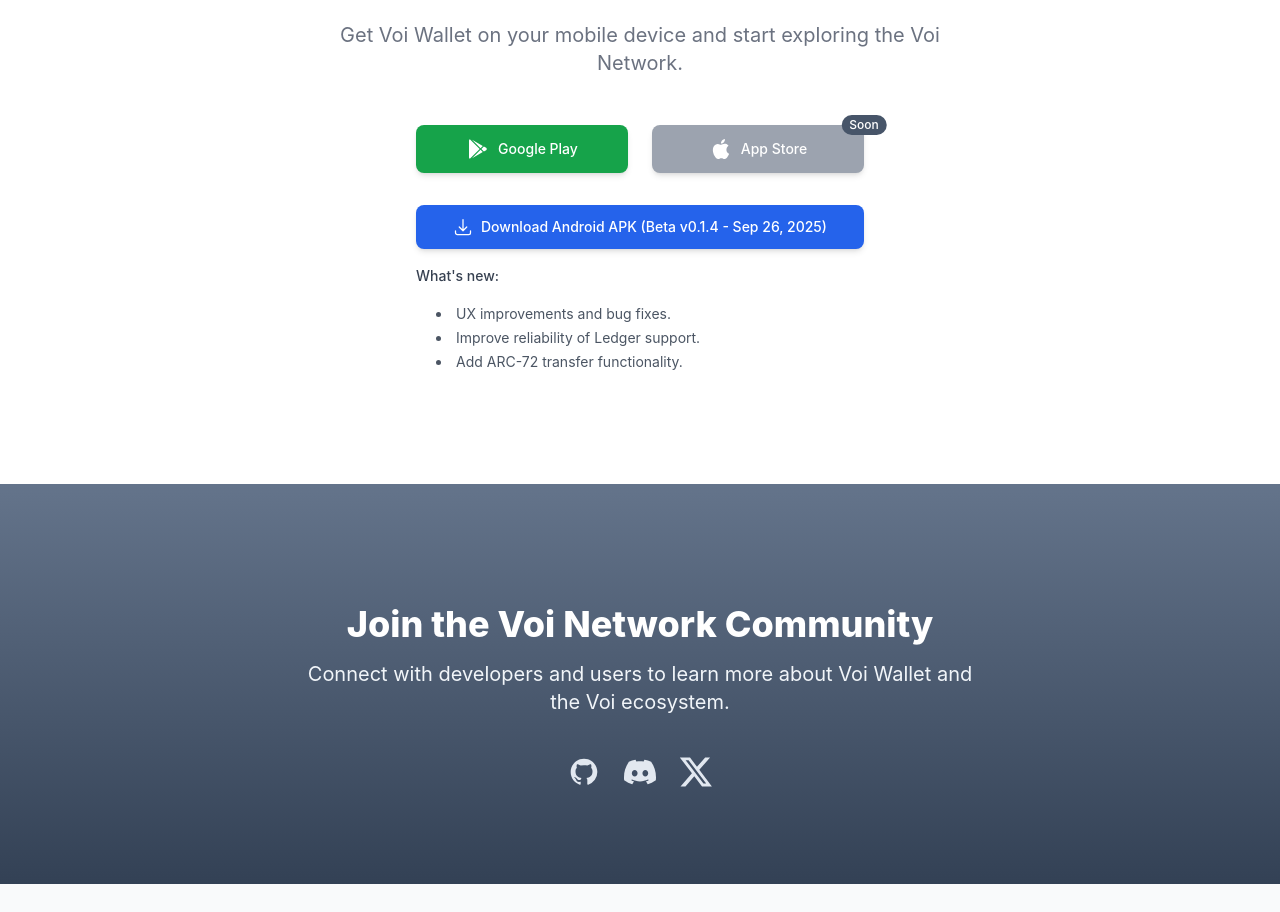
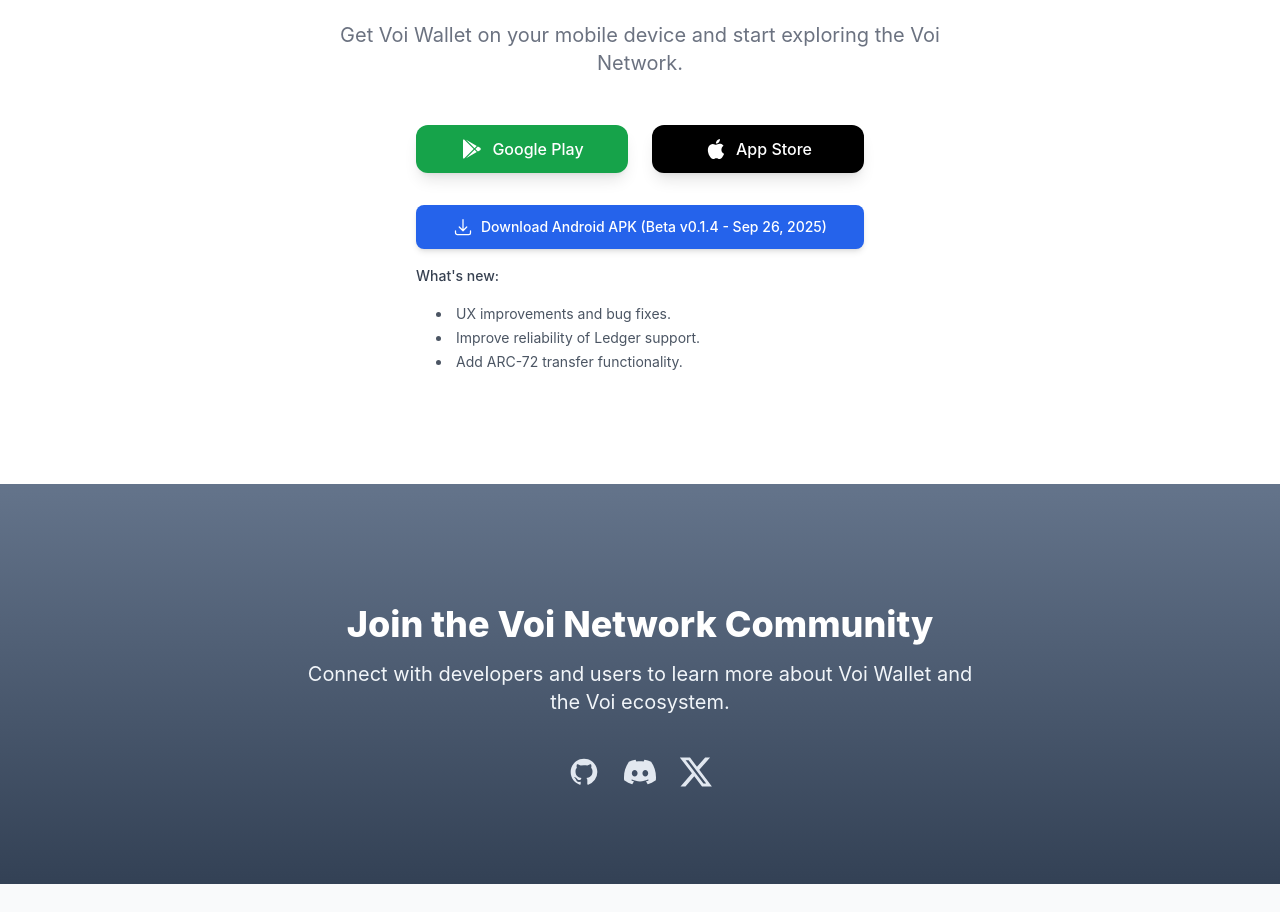
Before and after one commit to xarmian/vera-web, a SvelteKit app: page / in a window 1280 px wide. Shown: the part 1527-2439 px from the top of the page. Built offline with nearby package versions, Linux system fonts and the light colour scheme.

Commit message:
add app store link, update urls

```diff
--- a/src/routes/+layout.svelte
+++ b/src/routes/+layout.svelte
@@ -80,7 +80,7 @@
 					Voi Wallet - A secure mobile wallet built from scratch for the Voi Network.
 				</p>
 				<div class="flex space-x-6">
-					<a href="https://github.com/xarmian/pera-android" class="text-gray-400 hover:text-gray-500 dark:text-gray-500 dark:hover:text-gray-400">
+					<a href="https://github.com/xarmian/voi-wallet" class="text-gray-400 hover:text-gray-500 dark:text-gray-500 dark:hover:text-gray-400">
 						<span class="sr-only">GitHub</span>
 						<svg class="h-6 w-6" fill="currentColor" viewBox="0 0 24 24" aria-hidden="true">
 							<path fill-rule="evenodd" d="M12 2C6.477 2 2 6.484 2 12.017c0 4.425 2.865 8.18 6.839 9.504.5.092.682-.217.682-.483 0-.237-.008-.868-.013-1.703-2.782.605-3.369-1.343-3.369-1.343-.454-1.158-1.11-1.466-1.11-1.466-.908-.62.069-.608.069-.608 1.003.07 1.531 1.032 1.531 1.032.892 1.53 2.341 1.088 2.91.832.092-.647.35-1.088.636-1.338-2.22-.253-4.555-1.113-4.555-4.951 0-1.093.39-1.988 1.029-2.688-.103-.253-.446-1.272.098-2.65 0 0 .84-.27 2.75 1.026A9.564 9.564 0 0112 6.844c.85.004 1.705.115 2.504.337 1.909-1.296 2.747-1.027 2.747-1.027.546 1.379.202 2.398.1 2.651.64.7 1.028 1.595 1.028 2.688 0 3.848-2.339 4.695-4.566 4.943.359.309.678.92.678 1.855 0 1.338-.012 2.419-.012 2.747 0 .268.18.58.688.482A10.019 10.019 0 0022 12.017C22 6.484 17.522 2 12 2z" clip-rule="evenodd" />
--- a/src/routes/+page.svelte
+++ b/src/routes/+page.svelte
@@ -112,7 +112,7 @@
       <div class="mt-12 max-w-lg mx-auto flex flex-col items-center">
         <div class="grid grid-cols-1 gap-6 sm:grid-cols-2 w-full max-w-md mx-auto">
           <!-- Android Download -->
-          <a href="https://play.google.com/store/apps/details?id=com.voinetwork.wallet" target="_blank" rel="noopener noreferrer" class="btn flex items-center justify-center bg-green-600 hover:bg-green-700 dark:bg-green-700 dark:hover:bg-green-800 text-white py-3 px-4 rounded-lg shadow-md transition-colors duration-200">
+          <a href="https://play.google.com/store/apps/details?id=com.voinetwork.wallet" target="_blank" rel="noopener noreferrer" class="flex items-center justify-center bg-green-600 hover:bg-green-700 dark:bg-green-600 dark:hover:bg-green-700 text-white py-3 px-6 rounded-xl shadow-lg hover:shadow-xl transition-all duration-300 font-medium focus:outline-none focus:ring-2 focus:ring-green-500 focus:ring-offset-2 dark:focus:ring-offset-gray-900 dark:text-white">
             <svg xmlns="http://www.w3.org/2000/svg" width="24" height="24" viewBox="0 0 24 24" fill="currentColor" class="mr-2">
               <path d="M3,20.5V3.5C3,2.91 3.34,2.39 3.84,2.15L13.69,12L3.84,21.85C3.34,21.6 3,21.09 3,20.5M16.81,15.12L6.05,21.34L14.54,12.85L16.81,15.12M20.16,10.81C20.5,11.08 20.75,11.5 20.75,12C20.75,12.5 20.53,12.9 20.18,13.18L17.89,14.5L15.39,12L17.89,9.5L20.16,10.81M6.05,2.66L16.81,8.88L14.54,11.15L6.05,2.66Z" />
             </svg>
@@ -120,14 +120,11 @@
           </a>
 
           <!-- iOS Download -->
-          <a href="#" class="btn flex items-center justify-center bg-gray-400 text-white hover:text-white dark:text-white dark:hover:text-white py-3 px-4 rounded-lg shadow-md relative disabled cursor-not-allowed">
+          <a href="https://apps.apple.com/us/app/voi-wallet/id6752960399" target="_blank" rel="noopener noreferrer" class="flex items-center justify-center bg-black hover:bg-gray-800 text-white dark:bg-black dark:hover:bg-gray-800 py-3 px-6 rounded-xl shadow-lg hover:shadow-xl transition-all duration-300 font-medium focus:outline-none focus:ring-2 focus:ring-gray-500 focus:ring-offset-2 dark:focus:ring-offset-gray-900 dark:text-white">
             <svg xmlns="http://www.w3.org/2000/svg" width="24" height="24" viewBox="0 0 24 24" fill="currentColor" class="mr-2">
               <path d="M18.71,19.5C17.88,20.74 17,21.95 15.66,21.97C14.32,22 13.89,21.18 12.37,21.18C10.84,21.18 10.37,21.95 9.1,22C7.79,22.05 6.8,20.68 5.96,19.47C4.25,17 2.94,12.45 4.7,9.39C5.57,7.87 7.13,6.91 8.82,6.88C10.1,6.86 11.32,7.75 12.11,7.75C12.89,7.75 14.37,6.68 15.92,6.84C16.57,6.87 18.39,7.1 19.56,8.82C19.47,8.88 17.39,10.1 17.41,12.63C17.44,15.65 20.06,16.66 20.09,16.67C20.06,16.74 19.67,18.11 18.71,19.5M13,3.5C13.73,2.67 14.94,2.04 15.94,2C16.07,3.17 15.6,4.35 14.9,5.19C14.21,6.04 13.07,6.7 11.95,6.61C11.8,5.46 12.36,4.26 13,3.5Z" />
             </svg>
             App Store
-            <span class="absolute top-0 right-0 transform translate-x-1/2 -translate-y-1/2 bg-secondary-600 text-white text-xs font-medium px-2 py-0.5 rounded-full">
-              Soon
-            </span>
           </a>
         </div>
 
@@ -167,7 +164,7 @@
       </div>
 
       <div class="mt-10 flex justify-center space-x-6">
-        <a href="https://github.com/xarmian/pera-android" class="text-secondary-200 hover:text-white">
+        <a href="https://github.com/xarmian/voi-wallet" class="text-secondary-200 hover:text-white">
           <span class="sr-only">GitHub</span>
           <svg class="h-8 w-8" fill="currentColor" viewBox="0 0 24 24" aria-hidden="true">
             <path fill-rule="evenodd" d="M12 2C6.477 2 2 6.484 2 12.017c0 4.425 2.865 8.18 6.839 9.504.5.092.682-.217.682-.483 0-.237-.008-.868-.013-1.703-2.782.605-3.369-1.343-3.369-1.343-.454-1.158-1.11-1.466-1.11-1.466-.908-.62.069-.608.069-.608 1.003.07 1.531 1.032 1.531 1.032.892 1.53 2.341 1.088 2.91.832.092-.647.35-1.088.636-1.338-2.22-.253-4.555-1.113-4.555-4.951 0-1.093.39-1.988 1.029-2.688-.103-.253-.446-1.272.098-2.65 0 0 .84-.27 2.75 1.026A9.564 9.564 0 0112 6.844c.85.004 1.705.115 2.504.337 1.909-1.296 2.747-1.027 2.747-1.027.546 1.379.202 2.398.1 2.651.64.7 1.028 1.595 1.028 2.688 0 3.848-2.339 4.695-4.566 4.943.359.309.678.92.678 1.855 0 1.338-.012 2.419-.012 2.747 0 .268.18.58.688.482A10.019 10.019 0 0022 12.017C22 6.484 17.522 2 12 2z" clip-rule="evenodd" />
--- a/src/routes/about/+page.svelte
+++ b/src/routes/about/+page.svelte
@@ -69,7 +69,7 @@
 				</p>
 				<div class="mt-4">
 					<a
-						href="https://github.com/xarmian/pera-android"
+						href="https://github.com/xarmian/voi-wallet"
 						target="_blank"
 						rel="noopener noreferrer"
 						class="inline-flex items-center px-4 py-2 border border-transparent text-base font-medium rounded-md shadow-sm text-white dark:text-white bg-primary-600 hover:bg-primary-700 focus:outline-none focus:ring-2 focus:ring-offset-2 focus:ring-primary-500"
--- a/src/routes/support/+page.svelte
+++ b/src/routes/support/+page.svelte
@@ -151,7 +151,7 @@
             <path d="M20.317 4.3698a19.7913 19.7913 0 00-4.8851-1.5152.0741.0741 0 00-.0785.0371c-.211.3753-.4447.8648-.6083 1.2495-1.8447-.2762-3.68-.2762-5.4868 0-.1636-.3847-.4058-.8742-.6177-1.2495a.077.077 0 00-.0785-.037 19.7363 19.7363 0 00-4.8852 1.515.0699.0699 0 00-.0321.0277C.5334 9.0458-.319 13.5799.0992 18.0578a.0824.0824 0 00.0312.0561c2.0528 1.5076 4.0413 2.4228 5.9929 3.0294a.0777.0777 0 00.0842-.0276c.4616-.6304.8731-1.2952 1.226-1.9942a.076.076 0 00-.0416-.1057c-.6528-.2476-1.2743-.5495-1.8722-.8923a.077.077 0 01-.0076-.1277c.1258-.0943.2517-.1923.3718-.2914a.0743.0743 0 01.0776-.0105c3.9278 1.7933 8.18 1.7933 12.0614 0a.0739.0739 0 01.0785.0095c.1202.099.246.1981.3728.2924a.077.077 0 01-.0066.1276 12.2986 12.2986 0 01-1.873.8914.0766.0766 0 00-.0407.1067c.3604.698.7719 1.3628 1.225 1.9932a.076.076 0 00.0842.0286c1.961-.6067 3.9495-1.5219 6.0023-3.0294a.077.077 0 00.0313-.0552c.5004-5.177-.8382-9.6739-3.5485-13.6604a.061.061 0 00-.0312-.0286zM8.02 15.3312c-1.1825 0-2.1569-1.0857-2.1569-2.419 0-1.3332.9555-2.4189 2.157-2.4189 1.2108 0 2.1757 1.0952 2.1568 2.419 0 1.3332-.9555 2.4189-2.1569 2.4189zm7.9748 0c-1.1825 0-2.1569-1.0857-2.1569-2.419 0-1.3332.9554-2.4189 2.1569-2.4189 1.2108 0 2.1757 1.0952 2.1568 2.419 0 1.3332-.946 2.4189-2.1568 2.4189Z" />
           </svg>
         </a>
-        <a href="https://github.com/xarmian/pera-android" class="text-gray-400 dark:text-gray-500 hover:text-primary-500 dark:hover:text-primary-400">
+        <a href="https://github.com/xarmian/voi-wallet" class="text-gray-400 dark:text-gray-500 hover:text-primary-500 dark:hover:text-primary-400">
           <span class="sr-only">GitHub</span>
           <svg class="h-6 w-6" fill="currentColor" viewBox="0 0 24 24" aria-hidden="true">
             <path fill-rule="evenodd" d="M12 2C6.477 2 2 6.484 2 12.017c0 4.425 2.865 8.18 6.839 9.504.5.092.682-.217.682-.483 0-.237-.008-.868-.013-1.703-2.782.605-3.369-1.343-3.369-1.343-.454-1.158-1.11-1.466-1.11-1.466-.908-.62.069-.608.069-.608 1.003.07 1.531 1.032 1.531 1.032.892 1.53 2.341 1.088 2.91.832.092-.647.35-1.088.636-1.338-2.22-.253-4.555-1.113-4.555-4.951 0-1.093.39-1.988 1.029-2.688-.103-.253-.446-1.272.098-2.65 0 0 .84-.27 2.75 1.026A9.564 9.564 0 0112 6.844c.85.004 1.705.115 2.504.337 1.909-1.296 2.747-1.027 2.747-1.027.546 1.379.202 2.398.1 2.651.64.7 1.028 1.595 1.028 2.688 0 3.848-2.339 4.695-4.566 4.943.359.309.678.92.678 1.855 0 1.338-.012 2.419-.012 2.747 0 .268.18.58.688.482A10.019 10.019 0 0022 12.017C22 6.484 17.522 2 12 2z" clip-rule="evenodd" />
--- a/src/routes/support/asset-inbox/+page.svelte
+++ b/src/routes/support/asset-inbox/+page.svelte
@@ -96,7 +96,7 @@
               <path d="M20.317 4.3698a19.7913 19.7913 0 00-4.8851-1.5152.0741.0741 0 00-.0785.0371c-.211.3753-.4447.8648-.6083 1.2495-1.8447-.2762-3.68-.2762-5.4868 0-.1636-.3847-.4058-.8742-.6177-1.2495a.077.077 0 00-.0785-.037 19.7363 19.7363 0 00-4.8852 1.515.0699.0699 0 00-.0321.0277C.5334 9.0458-.319 13.5799.0992 18.0578a.0824.0824 0 00.0312.0561c2.0528 1.5076 4.0413 2.4228 5.9929 3.0294a.0777.0777 0 00.0842-.0276c.4616-.6304.8731-1.2952 1.226-1.9942a.076.076 0 00-.0416-.1057c-.6528-.2476-1.2743-.5495-1.8722-.8923a.077.077 0 01-.0076-.1277c.1258-.0943.2517-.1923.3718-.2914a.0743.0743 0 01.0776-.0105c3.9278 1.7933 8.18 1.7933 12.0614 0a.0739.0739 0 01.0785.0095c.1202.099.246.1981.3728.2924a.077.077 0 01-.0066.1276 12.2986 12.2986 0 01-1.873.8914.0766.0766 0 00-.0407.1067c.3604.698.7719 1.3628 1.225 1.9932a.076.076 0 00.0842.0286c1.961-.6067 3.9495-1.5219 6.0023-3.0294a.077.077 0 00.0313-.0552c.5004-5.177-.8382-9.6739-3.5485-13.6604a.061.061 0 00-.0312-.0286zM8.02 15.3312c-1.1825 0-2.1569-1.0857-2.1569-2.419 0-1.3332.9555-2.4189 2.157-2.4189 1.2108 0 2.1757 1.0952 2.1568 2.419 0 1.3332-.9555 2.4189-2.1569 2.4189zm7.9748 0c-1.1825 0-2.1569-1.0857-2.1569-2.419 0-1.3332.9554-2.4189 2.1569-2.4189 1.2108 0 2.1757 1.0952 2.1568 2.419 0 1.3332-.946 2.4189-2.1568 2.4189Z" />
             </svg>
           </a>
-          <a href="https://github.com/xarmian/pera-android" class="text-gray-400 hover:text-primary-500">
+          <a href="https://github.com/xarmian/voi-wallet" class="text-gray-400 hover:text-primary-500">
             <span class="sr-only">GitHub</span>
             <svg class="h-6 w-6" fill="currentColor" viewBox="0 0 24 24" aria-hidden="true">
               <path fill-rule="evenodd" d="M12 2C6.477 2 2 6.484 2 12.017c0 4.425 2.865 8.18 6.839 9.504.5.092.682-.217.682-.483 0-.237-.008-.868-.013-1.703-2.782.605-3.369-1.343-3.369-1.343-.454-1.158-1.11-1.466-1.11-1.466-.908-.62.069-.608.069-.608 1.003.07 1.531 1.032 1.531 1.032.892 1.53 2.341 1.088 2.91.832.092-.647.35-1.088.636-1.338-2.22-.253-4.555-1.113-4.555-4.951 0-1.093.39-1.988 1.029-2.688-.103-.253-.446-1.272.098-2.65 0 0 .84-.27 2.75 1.026A9.564 9.564 0 0112 6.844c.85.004 1.705.115 2.504.337 1.909-1.296 2.747-1.027 2.747-1.027.546 1.379.202 2.398.1 2.651.64.7 1.028 1.595 1.028 2.688 0 3.848-2.339 4.695-4.566 4.943.359.309.678.92.678 1.855 0 1.338-.012 2.419-.012 2.747 0 .268.18.58.688.482A10.019 10.019 0 0022 12.017C22 6.484 17.522 2 12 2z" clip-rule="evenodd" />
```
